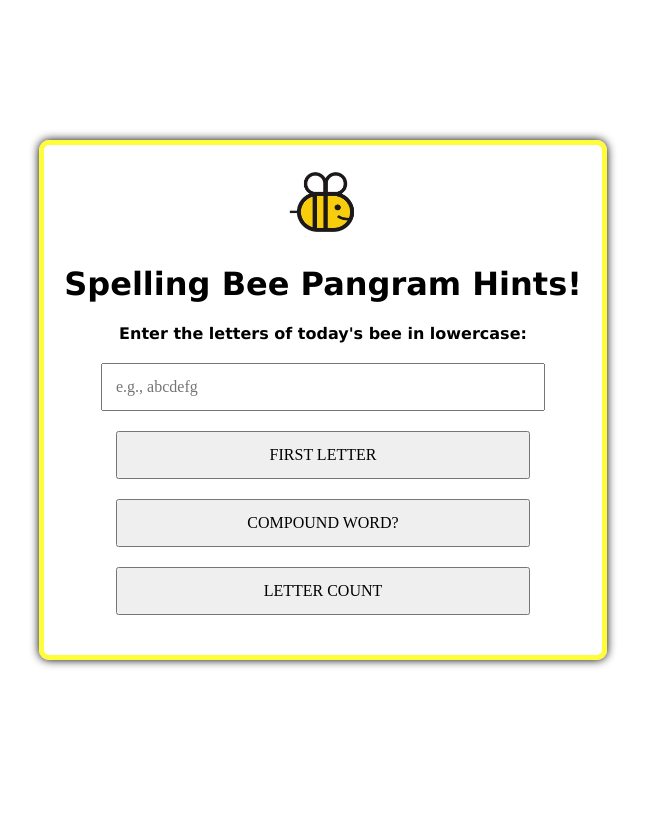
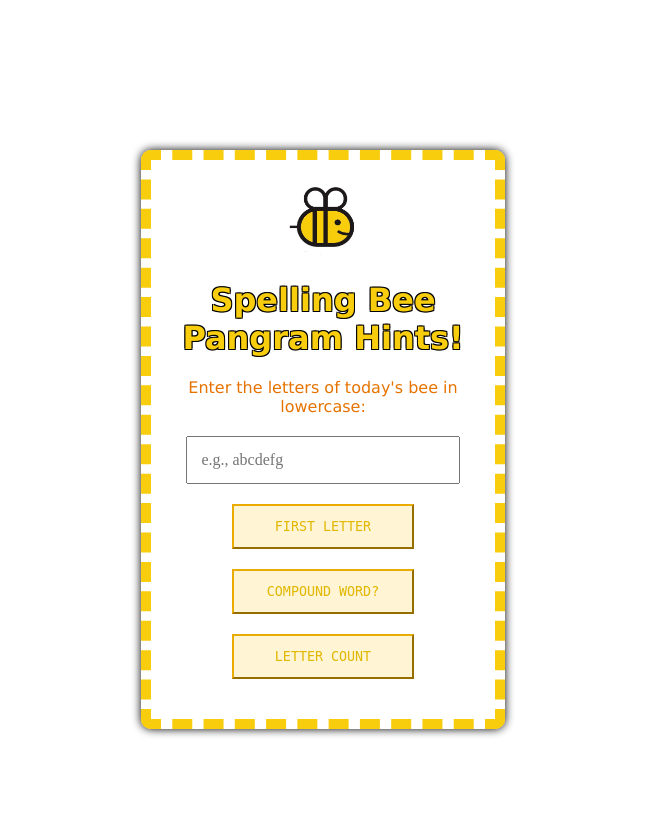
Before and after one commit to ssegal1009/spellingBee, a Flask app: page / in a window 1280 px wide. Shown: the whole page, without its empty margins (317-962 px from the left). Before the commit the page ends 667 px from the top, so only its background shows below. Run offline with Flask 3, Linux system fonts and the light colour scheme; parts of the project's set-up code (start-up, migrations or seed data) failed here and were passed over.

Commit message:
Update styles.css

```diff
--- a/static/styles.css
+++ b/static/styles.css
@@ -1,23 +1,70 @@
-body {
+.header-img{
+    margin: .1px;
+}
+
+
+.main-title {
     font-family:'Lucida Sans', 'Lucida Sans Regular', 'Lucida Grande', 'Lucida Sans Unicode', Geneva, Verdana, sans-serif;
+    color: #f8cd0d;
+    text-shadow:
+        1px 1px 0 #000,
+        -1px -1px 0 #000,
+        1px -1px 0 #000,
+        -1px 1px 0 #000;
     font-weight: 900;
+}
+
+.sub-title{
+    font-family:'Lucida Sans', 'Lucida Sans Regular', 'Lucida Grande', 'Lucida Sans Unicode', Geneva, Verdana, sans-serif;
+    color: #e67300;
+
+}
+
+
+
+.container {
+    text-align: center;
+    border: 10px dashed #f8cd0d;
+    padding: 20px;
+    border-radius: 10px;
+    box-shadow: 0 0 10px rgb(0, 0, 0);
     display: flex;
     justify-content: center;
     align-items: center;
-    height: 100vh;
-    margin: 0;
+    height: auto;
+    margin: 150px 450px 100px 450px;
+
 }
-.container {
-    text-align: center;
-    border: 5px solid #fffc3a;
-    padding: 20px;
-    border-radius: 10px;
-    box-shadow: 0 0 10px rgb(0, 0, 0);
+
+.hint-button{
+    margin-top: 20px;
+    color:#e1b800;
+    padding:13px 2px 13px 2px;
+    font-family:monospace;
+    display: block;
+    width: 60%;
+    margin-left: auto;
+    margin-right: auto;
+    background-color: rgb(255, 244, 211);
+    border-color:#eaac00;
+
+
+
 }
-input, button {
+
+.hint-button:hover {
+    background-color: #f8cd0d;
+    color: white;
+
+}
+
+
+
+.bee-input {
     margin-top: 20px;
     padding: 13px;
     font-family: nyt-franklin;
+    color:deepskyblue;
     font-size: 16px;
     display: block;
     width: 80%;
@@ -27,5 +74,6 @@ input, button {
 #hint {
     margin-top: 20px;
     font-size: 18px;
+    font-family: monospace;
     color:chocolate;
 }
```
